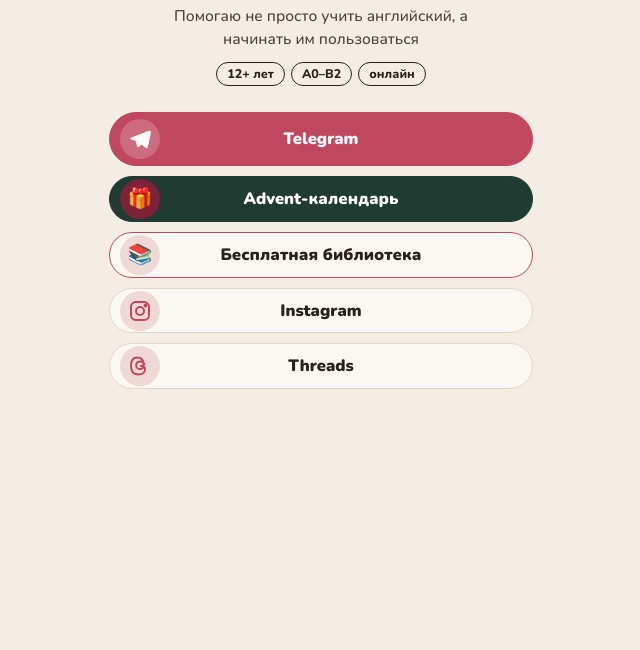
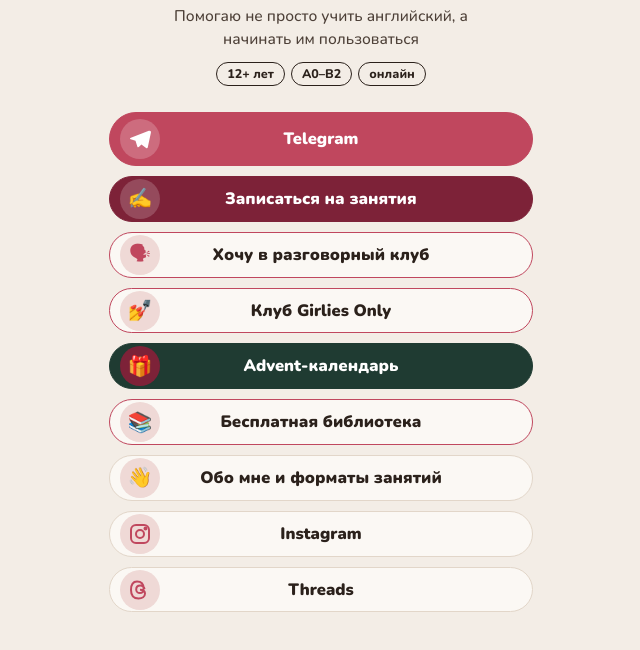
Before and after one commit to Vulpi-ks/vulpi-ks.github.io, a plain HTML site: page links/index.html in a window 1280 px wide. Shown: the part 212-862 px from the top of the page, without its empty margins (319-959 px from the left). Before the commit the page ends 800 px from the top, so only its background shows below. Drawn offline with Linux system fonts and the light colour scheme.

Commit message:
links: фото, кнопки записи на занятия и в клубы
Co-Authored-By: Claude Opus 5.5 <noreply@anthropic.com>
Claude-Session: https://claude.ai/code/session_01JGFScUBqN5FaU85UzSdxsk

```diff
--- a/links/index.html
+++ b/links/index.html
@@ -44,6 +44,11 @@
   a.adv .tx small{color:rgba(255,255,255,.8)}
   a.adv .ar{color:var(--gold)}
   .adv-wrap[hidden]{display:none}
+  a.book{background:var(--berry);border-color:var(--berry);color:#fff}
+  a.book .ic{background:rgba(255,255,255,.18)}
+  a.book:hover{border-color:var(--berry);filter:brightness(1.08)}
+  a.club{border-color:var(--pink)}
+
   .soc{display:flex;justify-content:center;flex-wrap:wrap;gap:8px 10px;margin-top:28px}
   .soc a{display:flex;align-items:center;gap:6px;text-decoration:none;color:var(--ink);font-weight:800;font-size:14px;border:1.5px solid var(--ink);border-radius:999px;padding:6px 13px}
   .soc a:hover{background:var(--ink);color:#fff}
@@ -74,6 +79,18 @@
       <span class="tx"><b>Telegram</b></span>
 
     </a>
+    <a class="l book" href="https://t.me/vulpiks?text=%D0%9F%D1%80%D0%B8%D0%B2%D0%B5%D1%82!%20%D0%A5%D0%BE%D1%87%D1%83%20%D0%B7%D0%B0%D0%BF%D0%B8%D1%81%D0%B0%D1%82%D1%8C%D1%81%D1%8F%20%D0%BD%D0%B0%20%D0%B7%D0%B0%D0%BD%D1%8F%D1%82%D0%B8%D1%8F" target="_blank" rel="noopener">
+      <span class="ic">✍️</span>
+      <span class="tx"><b>Записаться на занятия</b></span>
+    </a>
+    <a class="l club" href="../clubs/">
+      <span class="ic">🗣</span>
+      <span class="tx"><b>Хочу в разговорный клуб</b></span>
+    </a>
+    <a class="l club" href="../girlies/">
+      <span class="ic">💅</span>
+      <span class="tx"><b>Клуб Girlies Only</b></span>
+    </a>
     <div class="adv-wrap" id="adv" hidden>
     <a class="l adv" href="https://vulpiks.ru/advent/" target="_blank" rel="noopener">
       <span class="ic">🎁</span>
@@ -85,6 +102,10 @@
       <span class="ic">📚</span>
       <span class="tx"><b>Бесплатная библиотека</b></span>
 
+    </a>
+    <a class="l" href="../">
+      <span class="ic">👋</span>
+      <span class="tx"><b>Обо мне и форматы занятий</b></span>
     </a>
     <a class="l" href="https://www.instagram.com/ksu.speaks.eng/" target="_blank" rel="noopener">
       <span class="ic"><svg viewBox="0 0 24 24" fill="none" stroke="currentColor" stroke-width="2"><rect x="3" y="3" width="18" height="18" rx="5"/><circle cx="12" cy="12" r="4"/><circle cx="17.5" cy="6.5" r="1" fill="currentColor"/></svg></span>
```
Also changed, not shown: img/p-portrait.jpg (added).
